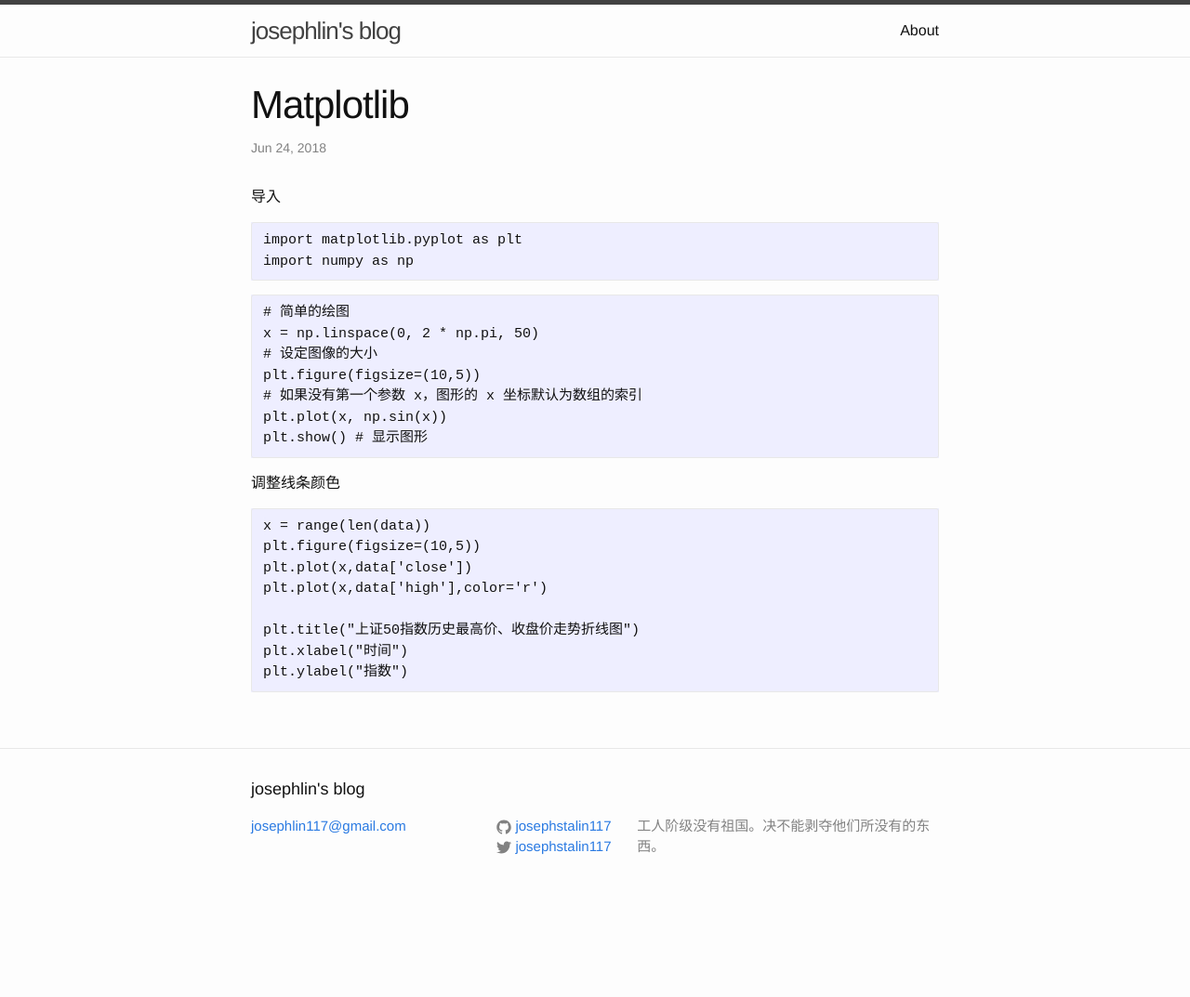
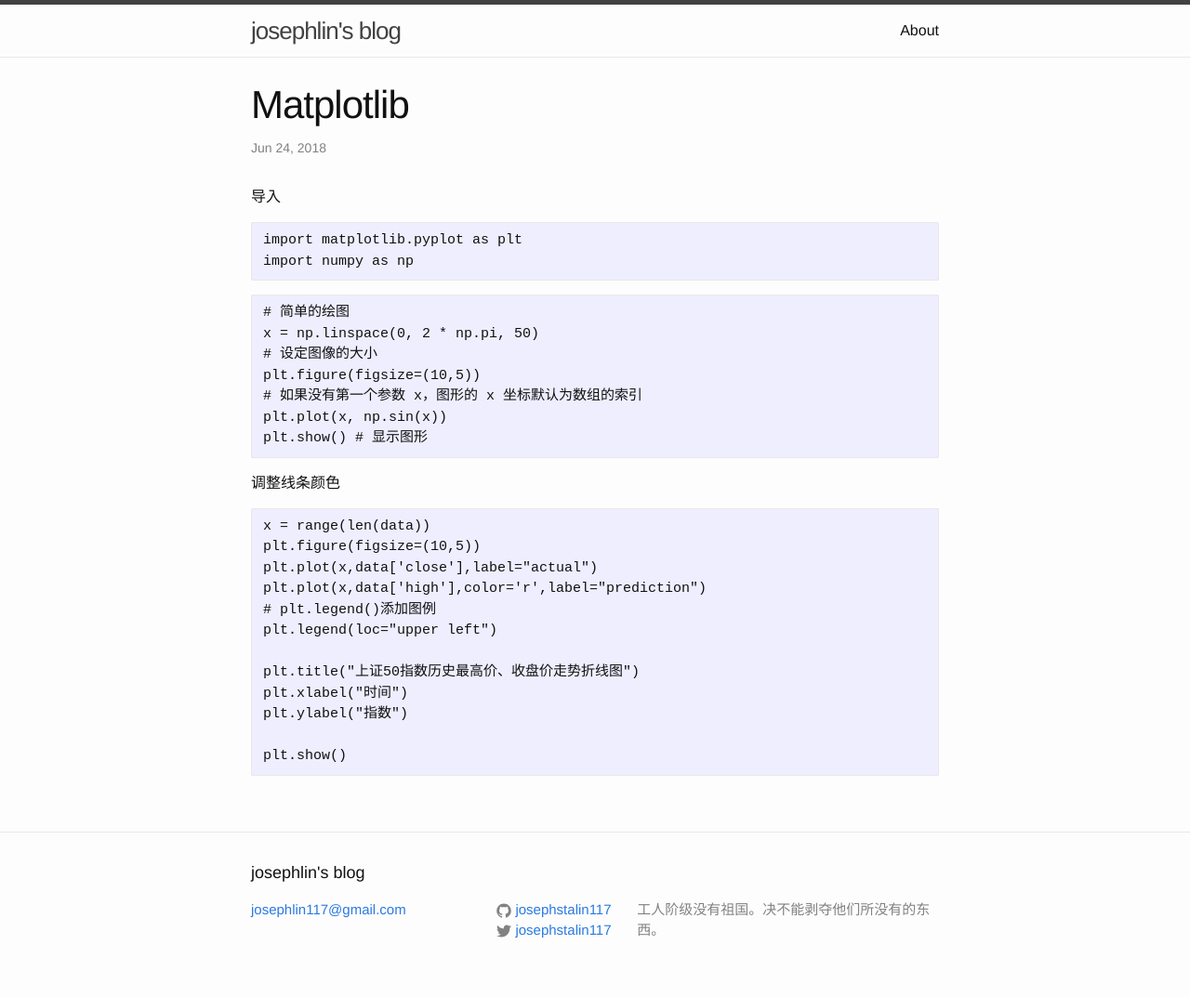
Before and after one commit to josephstalin117/josephstalin117.github.io, a Jekyll site: the page built from _posts/2018-6-24-Matplotlib.markdown, in a window 1280 px wide. Shown: the whole page at 93% size. Built offline with Jekyll 4.4.1, drawn with Linux system fonts in a browser that asks for light colours; before the commit the page ends 983 px from its top, so only the background shows below that.

Commit message:
add plt.legend

````diff
--- a/_posts/2018-6-24-Matplotlib.markdown
+++ b/_posts/2018-6-24-Matplotlib.markdown
@@ -26,10 +26,14 @@ plt.show() # 显示图形
 ```
 x = range(len(data))
 plt.figure(figsize=(10,5))
-plt.plot(x,data['close'])
-plt.plot(x,data['high'],color='r')
+plt.plot(x,data['close'],label="actual")
+plt.plot(x,data['high'],color='r',label="prediction")
+# plt.legend()添加图例
+plt.legend(loc="upper left")
 
 plt.title("上证50指数历史最高价、收盘价走势折线图")
 plt.xlabel("时间")
 plt.ylabel("指数")
+
+plt.show()
 ```
````
